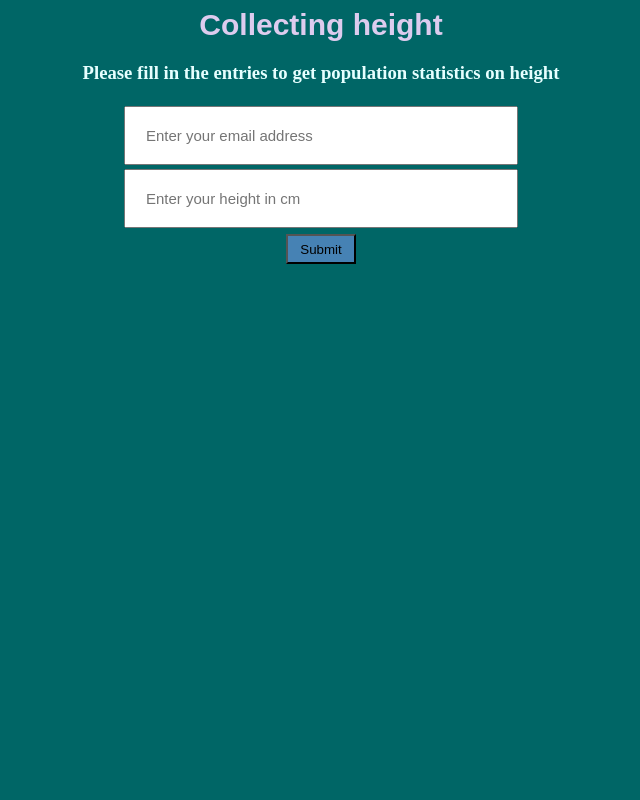
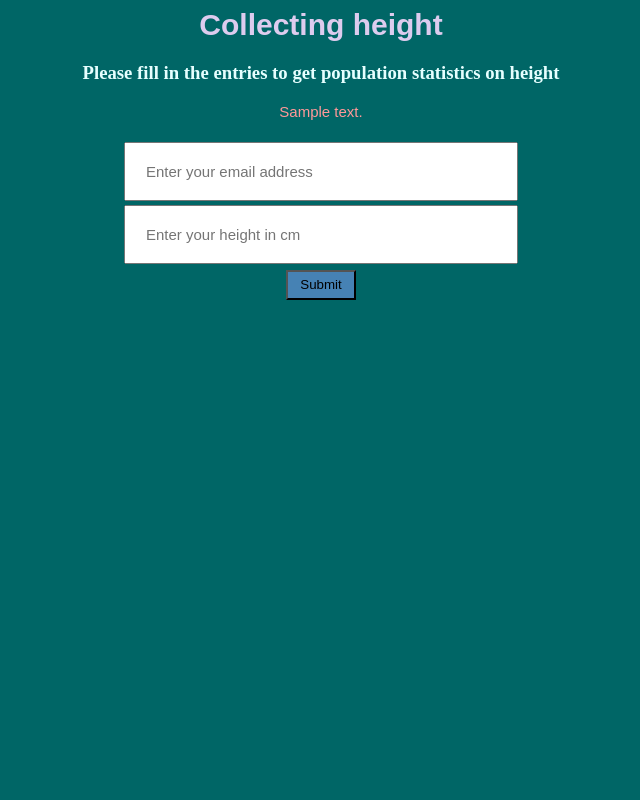
Before and after one commit to blackpioter/simplestuff, a Flask app: template python/proj9-webapp-pg/templates/index.html in a window 1280 px wide. Shown: the whole page, without its empty margins (319-959 px from the left). Run offline with Flask 2, Linux system fonts and the light colour scheme; the template is opened without the code that fills it: most values are stand-ins (such as "Sample title", 1, 10 or a date in 2020).

Commit message:
Proj9 render based on unique email

```diff
--- a/python/proj9-webapp-pg/app.py
+++ b/python/proj9-webapp-pg/app.py
@@ -3,6 +3,7 @@ from flask_sqlalchemy import SQLAlchemy
 
 app = Flask(__name__)
 app.config["SQLALCHEMY_DATABASE_URI"]="postgresql://postgres:docker@localhost/height_collector"
+app.config["SQLALCHEMY_TRACK_MODIFICATIONS"]=False
 db = SQLAlchemy(app)
 
 class Data(db.Model):
@@ -25,7 +26,12 @@ def success():
         email = request.form["email_name"]
         height = request.form["height_name"]
         print(email, height)
-        return render_template("success.html")
+        if db.session.query(Data).filter(Data.email_ == email).count() == 0:
+            data = Data(email,height)
+            db.session.add(data)
+            db.session.commit()
+            return render_template("success.html")
+        return render_template("index.html", text="Seems like we've got something from that email address already!")
 
 if __name__ == "__main__":
     app.debug = True
--- a/python/proj9-webapp-pg/static/main.css
+++ b/python/proj9-webapp-pg/static/main.css
@@ -42,5 +42,10 @@ html, body {
 
 .container p {
   margin: 100px;
+}
 
+.message {
+  font-size: 15px;
+  color: #ff9999;
+  font-family: Arial, sans-serif;
 }
--- a/python/proj9-webapp-pg/templates/index.html
+++ b/python/proj9-webapp-pg/templates/index.html
@@ -9,6 +9,9 @@
     <div class="container">
       <h1>Collecting height</h1>
       <h3>Please fill in the entries to get population statistics on height</h3>
+      <div class="message">
+        {{text | safe}}
+      </div>
       <form class="" action="{{url_for("success")}}" method="post">
         <input type="email" name="email_name" title="Your email will be safe with us" placeholder="Enter your email address" required> <br>
         <input type="number" min="50" max="300" name="height_name" title="Your data will be safe with us" placeholder="Enter your height in cm" required> <br>
```
